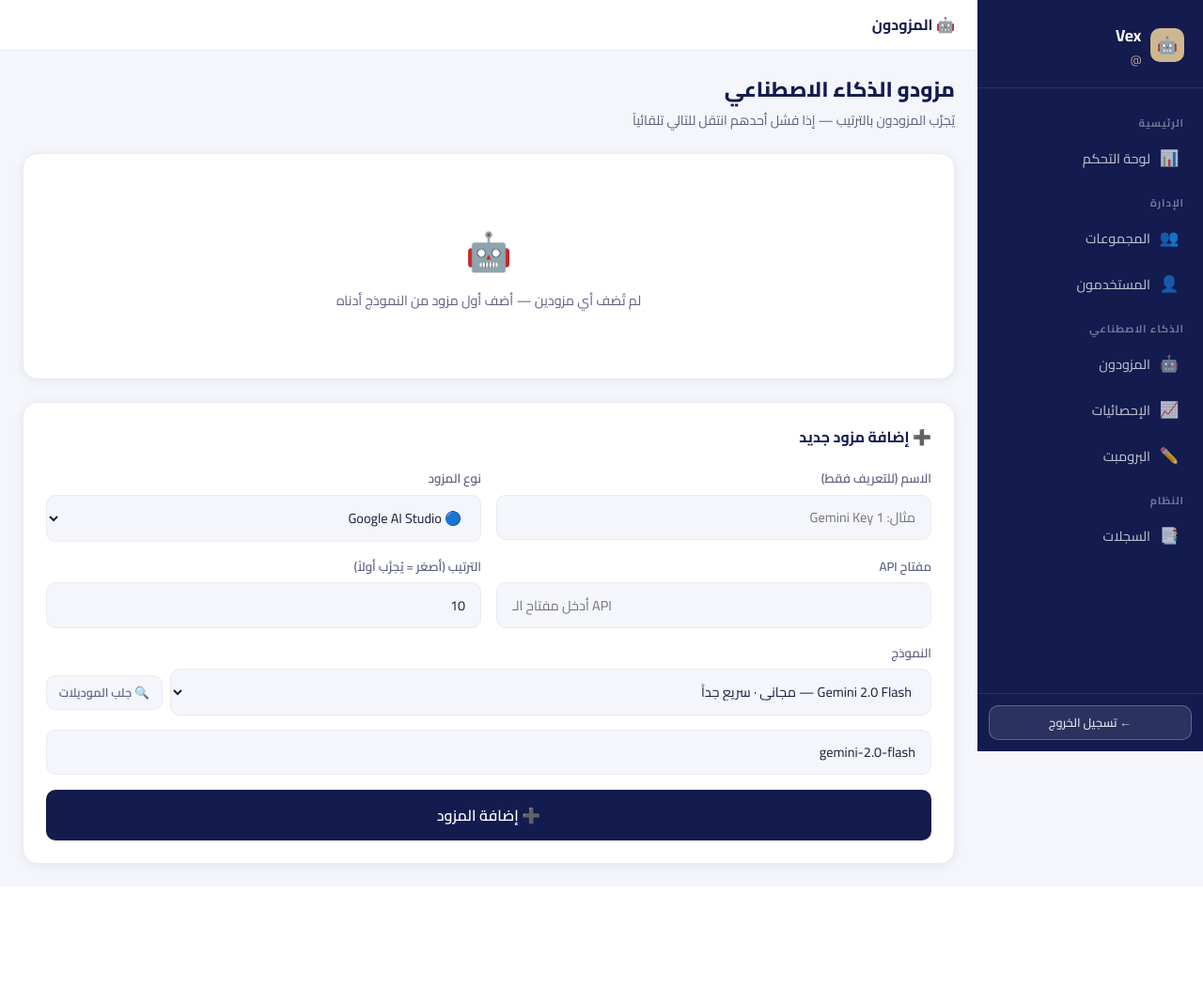
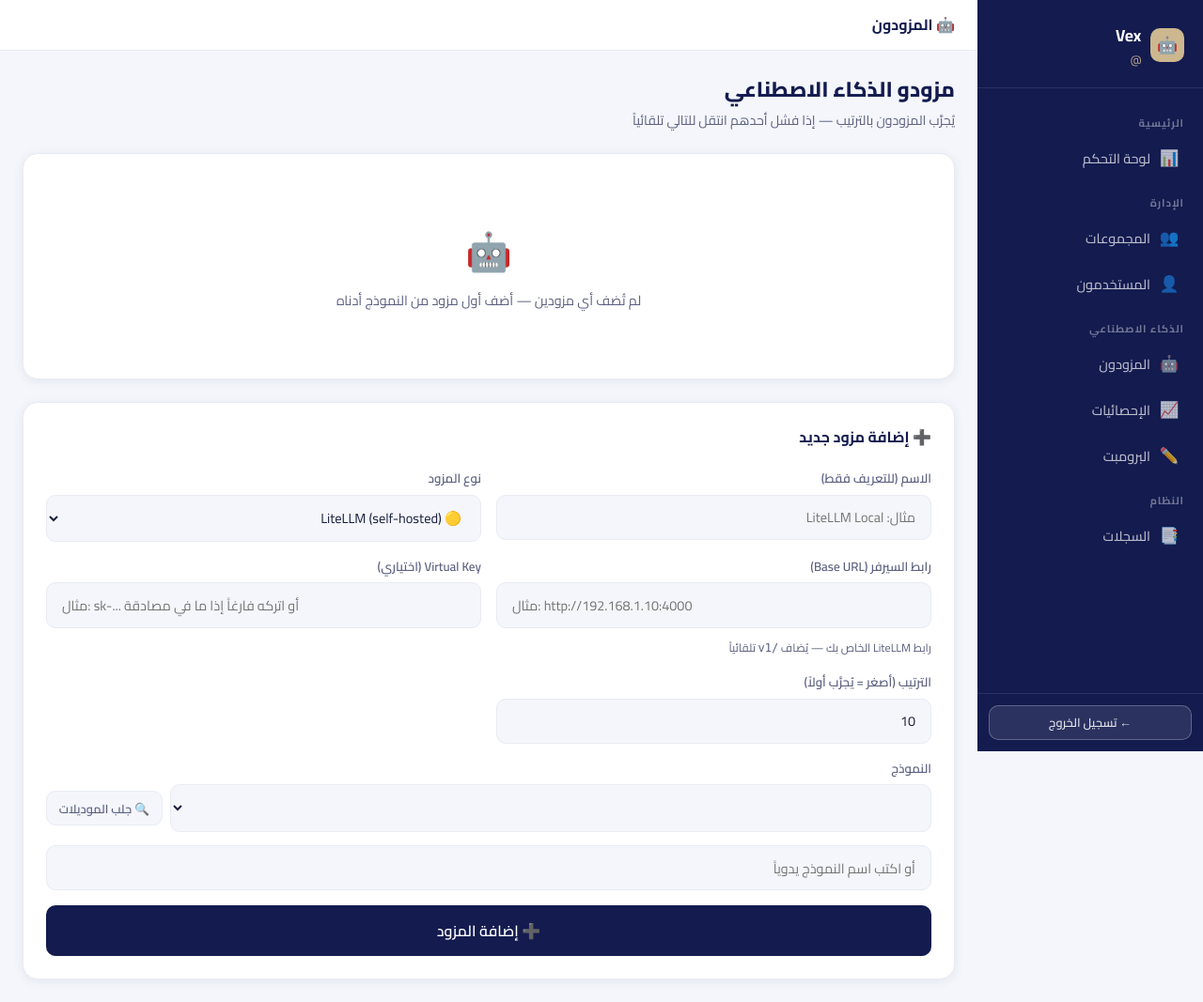
Before and after one commit to twuijri/Vex, a FastAPI app: template web/templates/ai_providers.html in a window 1280 px wide. Shown: the whole page at 94% size. Before the commit the page ends 929 px from the top, so only its background shows below. Run offline with FastAPI, Linux system fonts and the light colour scheme; the template is opened without the code that fills it, so the values that code supplies are empty.

Commit message:
feat: replace GitHub Copilot with LiteLLM provider (base_url + virtual key support)

```diff
--- a/bot/services/ai_provider_service.py
+++ b/bot/services/ai_provider_service.py
@@ -37,6 +37,7 @@
     api_key: str,
     model: str,
     priority: int = 10,
+    base_url: str | None = None,
 ) -> AIProvider:
     """Add a new AI provider."""
     async with get_db() as session:
@@ -47,6 +48,7 @@
             model=model,
             priority=priority,
             is_active=True,
+            base_url=base_url or None,
         )
         session.add(provider)
         await session.flush()
--- a/db/models.py
+++ b/db/models.py
@@ -261,8 +261,10 @@
     provider_type: Mapped[str] = mapped_column(String(30))
     # API key
     api_key: Mapped[str] = mapped_column(Text)
-    # Model name, e.g. 'gemini-1.5-flash', 'gpt-4o', 'aubmindlab/bert-base-arabertv02'
+    # Model name, e.g. 'gemini-1.5-flash', 'gpt-3.5-turbo'
     model: Mapped[str] = mapped_column(String(200))
+    # Optional base URL — required for LiteLLM / self-hosted endpoints
+    base_url: Mapped[Optional[str]] = mapped_column(String(500), nullable=True)
     # Lower number = tried first
     priority: Mapped[int] = mapped_column(Integer, default=10)
     is_active: Mapped[bool] = mapped_column(Boolean, default=True)
--- a/web/routes/dashboard.py
+++ b/web/routes/dashboard.py
@@ -224,14 +224,36 @@
     "blackbox": "https://api.blackbox.ai/v1/models",
     "google_studio": None,   # Static list
     "huggingface": None,     # Static list
+    "litellm": None,         # Dynamic — built from base_url
 }
 
 @router.get("/ai-providers/fetch-models")
 async def fetch_provider_models(
     provider_type: str = Query(...),
-    api_key: str = Query(...),
+    api_key: str = Query(""),
+    base_url: str = Query(""),
 ):
     """Fetch available model IDs for a given provider type and API key."""
+    # LiteLLM: call /v1/models on the self-hosted server
+    if provider_type == "litellm":
+        if not base_url:
+            return JSONResponse({"models": [], "error": "أدخل رابط السيرفر أولاً"})
+        url = base_url.rstrip("/")
+        if not url.endswith("/v1"):
+            url += "/v1"
+        url += "/models"
+        try:
+            headers = {"Authorization": f"Bearer {api_key}"} if api_key else {}
+            async with httpx.AsyncClient(timeout=10.0) as client:
+                resp = await client.get(url, headers=headers)
+                resp.raise_for_status()
+                data = resp.json()
+            models = [m.get("id", m) if isinstance(m, dict) else str(m)
+                      for m in data.get("data", data.get("models", []))]
+            return JSONResponse({"models": sorted(models)})
+        except Exception as e:
+            return JSONResponse({"models": [], "error": str(e)}, status_code=200)
+
     url = MODELS_ENDPOINTS.get(provider_type)
     if not url:
         return JSONResponse({"models": [], "error": "لا يدعم الجلب التلقائي"})
@@ -249,100 +271,6 @@
     except Exception as e:
         return JSONResponse({"models": [], "error": str(e)}, status_code=200)
 
-
-# ── GitHub Copilot Device Flow ───────────────────────────────────────────────
-
-# Well-known public client ID used by open-source Copilot clients (copilot.vim, etc.)
-_COPILOT_DEFAULT_CLIENT_ID = "Iv1.b507a08c87ecfe98"
-GITHUB_CLIENT_ID = os.getenv("GITHUB_CLIENT_ID", _COPILOT_DEFAULT_CLIENT_ID)
-
-# Temporary in-memory store: device_code -> {name, model, priority}
-_device_sessions: dict[str, dict] = {}
-
-
-@router.get("/ai-providers/github-copilot/device-start")
-async def github_copilot_device_start(
-    name: str = "GitHub Copilot",
-    model: str = "gpt-4o",
-    priority: int = 10,
-):
-    """Step 1: Request a device code from GitHub and return it to the UI."""
-    try:
-        async with httpx.AsyncClient(timeout=15.0) as client:
-            resp = await client.post(
-                "https://github.com/login/device/code",
-                headers={"Accept": "application/json"},
-                data={"client_id": GITHUB_CLIENT_ID, "scope": "read:user"},
-            )
-            data = resp.json()
-    except Exception as e:
-        return JSONResponse({"error": f"فشل الاتصال بـ GitHub: {e}"}, status_code=500)
-
-    if "error" in data:
-        return JSONResponse({"error": data.get("error_description", str(data))}, status_code=400)
-
-    device_code = data["device_code"]
-    _device_sessions[device_code] = {"name": name, "model": model, "priority": priority}
-
-    return JSONResponse({
-        "device_code": device_code,
-        "user_code": data["user_code"],
-        "verification_uri": data.get("verification_uri", "https://github.com/login/device"),
-        "expires_in": data.get("expires_in", 900),
-        "interval": data.get("interval", 5),
-    })
-
-
-@router.get("/ai-providers/github-copilot/device-poll")
-async def github_copilot_device_poll(device_code: str = ""):
-    """Step 2: Poll GitHub to check if user has authorized the device."""
-    if not device_code or device_code not in _device_sessions:
-        return JSONResponse({"status": "error", "message": "جلسة غير صالحة"}, status_code=400)
-
-    try:
-        async with httpx.AsyncClient(timeout=15.0) as client:
-            resp = await client.post(
-                "https://github.com/login/oauth/access_token",
-                headers={"Accept": "application/json"},
-                data={
-                    "client_id": GITHUB_CLIENT_ID,
-                    "device_code": device_code,
-                    "grant_type": "urn:ietf:params:oauth:grant-type:device_code",
-                },
-            )
-            data = resp.json()
-    except Exception as e:
-        return JSONResponse({"status": "error", "message": str(e)})
-
-    error = data.get("error", "")
-
-    if error == "authorization_pending":
-        return JSONResponse({"status": "pending"})
-
-    if error == "slow_down":
-        return JSONResponse({"status": "slow_down"})
-
-    if error == "expired_token":
-        _device_sessions.pop(device_code, None)
-        return JSONResponse({"status": "expired"})
-
-    if error:
-        return JSONResponse({"status": "error", "message": data.get("error_description", error)})
-
-    # Success — save provider
-    access_token = data.get("access_token", "")
-    if not access_token:
-        return JSONResponse({"status": "error", "message": "لم يتم الحصول على توكن"})
-
-    session = _device_sessions.pop(device_code, {})
-    await add_provider(
-        name=session.get("name", "GitHub Copilot"),
-        provider_type="github_copilot",
-        api_key=access_token,
-        model=session.get("model", "gpt-4o"),
-        priority=session.get("priority", 10),
-    )
-    return JSONResponse({"status": "success"})
 
 
 # ── AI Provider Management ────────────────────────────────────────────────────
@@ -371,6 +299,7 @@
     api_key: str = Form(...),
     model: str = Form(...),
     priority: int = Form(10),
+    base_url: str = Form(""),
 ):
     """Add a new AI provider"""
     await add_provider(
@@ -379,6 +308,7 @@
         api_key=api_key,
         model=model,
         priority=priority,
+        base_url=base_url.strip() or None,
     )
     return RedirectResponse(url="/dashboard/ai-providers", status_code=303)
 
--- a/web/templates/ai_providers.html
+++ b/web/templates/ai_providers.html
@@ -38,7 +38,16 @@
     }
 </style>
 <script>
+<script>
     const PRESETS = {
+        litellm: [
+            { label: "gpt-4o", value: "gpt-4o" },
+            { label: "gpt-4o-mini", value: "gpt-4o-mini" },
+            { label: "gpt-3.5-turbo", value: "gpt-3.5-turbo" },
+            { label: "claude-3-5-sonnet", value: "claude-3-5-sonnet" },
+            { label: "gemini/gemini-2.0-flash", value: "gemini/gemini-2.0-flash" },
+            { label: "اكتب اسم النموذج يدوياً", value: "" },
+        ],
         google_studio: [
             { label: "Gemini 2.0 Flash — مجاني · سريع جداً", value: "gemini-2.0-flash" },
             { label: "Gemini 2.0 Flash Lite", value: "gemini-2.0-flash-lite" },
@@ -51,26 +60,16 @@
             { label: "CAMeL BERT", value: "CAMeL-Lab/bert-base-arabic-camelbert-mix" },
         ],
         blackbox: [{ label: "(جلب تلقائي)", value: "" }],
-        github_copilot: [
-            { label: "GPT-4o", value: "gpt-4o" },
-            { label: "GPT-4", value: "gpt-4" },
-            { label: "GPT-3.5 Turbo", value: "gpt-3.5-turbo" },
-            { label: "Claude 3.5 Sonnet", value: "claude-3.5-sonnet" },
-            { label: "o1-mini", value: "o1-mini" },
-        ],
     };
     function onTypeChange() {
         const type = document.getElementById("provider_type").value;
-        const isCopilot = type === "github_copilot";
-        document.getElementById("api_key_row").style.display = isCopilot ? "none" : "";
-        document.getElementById("copilot_connect_row").style.display = isCopilot ? "" : "none";
-        document.getElementById("submit_add_btn").style.display = isCopilot ? "none" : "";
-        document.getElementById("api_key_input").required = !isCopilot;
-        // Only submit the dummy oauth_pending field when Copilot is selected
-        document.getElementById("copilot_dummy_key").disabled = !isCopilot;
-        if (!isCopilot) {
-            document.getElementById("api_key_input").placeholder = type === "blackbox" ? "ضع cookies/session أو API key" : "أدخل مفتاح الـ API";
-        }
+        const isLitellm = type === "litellm";
+        document.getElementById("base_url_row").style.display = isLitellm ? "" : "none";
+        document.getElementById("api_key_label").textContent = isLitellm ? "Virtual Key (اختياري)" : "مفتاح API";
+        document.getElementById("api_key_input").required = !isLitellm;
+        document.getElementById("api_key_input").placeholder = isLitellm
+            ? "مثال: sk-... أو اتركه فارغاً إذا ما في مصادقة"
+            : (type === "blackbox" ? "ضع cookies/session أو API key" : "أدخل مفتاح الـ API");
         populatePresets(type);
     }
     function populatePresets(type) {
@@ -80,7 +79,8 @@
             const o = document.createElement("option");
             o.value = p.value; o.textContent = p.label; sel.appendChild(o);
         });
-        if (sel.options.length > 0) document.getElementById("model").value = sel.options[0].value;
+        const first = sel.options[0];
+        if (first && first.value) document.getElementById("model").value = first.value;
     }
     function onPresetChange() {
         const val = document.getElementById("model_preset").value;
@@ -89,11 +89,13 @@
     async function fetchModels() {
         const type = document.getElementById("provider_type").value;
         const key = document.getElementById("api_key_input").value;
-        if (!key) { alert("أدخل مفتاح API أولاً"); return; }
+        const baseUrl = document.getElementById("base_url_input").value.trim();
         const btn = document.getElementById("btn_fetch");
         btn.disabled = true; btn.textContent = "جاري الجلب...";
         try {
-            const r = await fetch(`/dashboard/ai-providers/fetch-models?provider_type=${type}&api_key=${encodeURIComponent(key)}`);
+            let url = `/dashboard/ai-providers/fetch-models?provider_type=${type}&api_key=${encodeURIComponent(key)}`;
+            if (baseUrl) url += `&base_url=${encodeURIComponent(baseUrl)}`;
+            const r = await fetch(url);
             const d = await r.json();
             if (d.models && d.models.length) {
                 const sel = document.getElementById("model_preset");
@@ -104,56 +106,8 @@
         } catch (e) { alert("خطأ في الاتصال"); }
         btn.disabled = false; btn.textContent = "🔍 جلب الموديلات";
     }
-    function buildCopilotUrl() {
-        const name = encodeURIComponent(document.getElementById("provider_name").value || "GitHub Copilot");
-        const model = encodeURIComponent(document.getElementById("model").value || "gpt-4o");
-        const priority = encodeURIComponent(document.getElementById("priority_input").value || "10");
-        startDeviceFlow(name, model, priority);
-    }
-    async function startDeviceFlow(name, model, priority) {
-        const btn = document.getElementById("copilot_btn");
-        btn.disabled = true; btn.textContent = "⏳ جاري الاتصال بـ GitHub...";
-        try {
-            const r = await fetch(`/dashboard/ai-providers/github-copilot/device-start?name=${name}&model=${model}&priority=${priority}`);
-            const d = await r.json();
-            if (d.error) { alert("❌ " + d.error); btn.disabled=false; btn.innerHTML='<svg width="18" height="18" viewBox="0 0 24 24" fill="currentColor"><path d="M12 0C5.37 0 0 5.37 0 12c0 5.31 3.435 9.795 8.205 11.385.6.105.825-.255.825-.57 0-.285-.015-1.23-.015-2.235-3.015.555-3.795-.735-4.035-1.41-.135-.345-.72-1.41-1.23-1.695-.42-.225-1.02-.78-.015-.795.945-.015 1.62.87 1.845 1.23 1.08 1.815 2.805 1.305 3.495.99.105-.78.42-1.305.765-1.605-2.67-.3-5.46-1.335-5.46-5.925 0-1.305.465-2.385 1.23-3.225-.12-.3-.54-1.53.12-3.18 0 0 1.005-.315 3.3 1.23.96-.27 1.98-.405 3-.405s2.04.135 3 .405c2.295-1.56 3.3-1.23 3.3-1.23.66 1.65.24 2.88.12 3.18.765.84 1.23 1.905 1.23 3.225 0 4.605-2.805 5.625-5.475 5.925.435.375.81 1.095.81 2.22 0 1.605-.015 2.895-.015 3.3 0 .315.225.69.825.57A12.02 12.02 0 0 0 24 12c0-6.63-5.37-12-12-12z"/></svg> ربط مع GitHub'; return; }
-            showDeviceModal(d);
-            pollDeviceFlow(d.device_code, Math.max(d.interval || 5, 5) * 1000);
-        } catch(e) { alert("خطأ في الاتصال"); btn.disabled=false; }
-    }
-    function showDeviceModal(d) {
-        document.getElementById("device_user_code").textContent = d.user_code;
-        document.getElementById("device_link").href = d.verification_uri;
-        document.getElementById("device_modal").style.display = "flex";
-    }
-    let _pollTimer = null;
-    async function pollDeviceFlow(deviceCode, intervalMs) {
-        clearTimeout(_pollTimer);
-        const statusEl = document.getElementById("device_status");
-        try {
-            const r = await fetch(`/dashboard/ai-providers/github-copilot/device-poll?device_code=${encodeURIComponent(deviceCode)}`);
-            const d = await r.json();
-            if (d.status === "success") {
-                statusEl.textContent = "✅ تم الربط بنجاح! جاري التحديث...";
-                statusEl.style.color = "#38c860";
-                setTimeout(() => location.href = "/dashboard/ai-providers?msg=✅ تم ربط GitHub Copilot بنجاح", 1200);
-                return;
-            } else if (d.status === "expired") {
-                statusEl.textContent = "❌ انتهت صلاحية الكود. أعد المحاولة.";
-                statusEl.style.color = "#ff6b6b";
-                return;
-            } else if (d.status === "error") {
-                statusEl.textContent = "❌ " + (d.message || "خطأ غير معروف");
-                statusEl.style.color = "#ff6b6b";
-                return;
-            }
-            // pending or slow_down — keep polling
-            if (d.status === "slow_down") intervalMs = Math.min(intervalMs + 5000, 30000);
-            statusEl.textContent = "⏳ بانتظار الموافقة على GitHub...";
-        } catch(e) { /* network hiccup, retry */ }
-        _pollTimer = setTimeout(() => pollDeviceFlow(deviceCode, intervalMs), intervalMs);
-    }
     window.onload = () => onTypeChange();
+</script>
 </script>
 {% endblock %}
 
@@ -237,34 +191,29 @@
         <div class="form-grid" style="margin-bottom:1rem;">
             <div class="form-group">
                 <label class="form-label">الاسم (للتعريف فقط)</label>
-                <input class="input" type="text" name="name" id="provider_name" placeholder="مثال: Gemini Key 1" required>
+                <input class="input" type="text" name="name" id="provider_name" placeholder="مثال: LiteLLM Local" required>
             </div>
             <div class="form-group">
                 <label class="form-label">نوع المزود</label>
                 <select class="select-field" name="provider_type" id="provider_type" onchange="onTypeChange()">
+                    <option value="litellm">🟡 LiteLLM (self-hosted)</option>
                     <option value="google_studio">🔵 Google AI Studio</option>
                     <option value="blackbox">🟣 Blackbox.ai</option>
                     <option value="huggingface">🟠 HuggingFace</option>
-                    <option value="github_copilot">🟢 GitHub Copilot</option>
                 </select>
             </div>
-            <div class="form-group" id="api_key_row">
-                <label class="form-label">مفتاح API</label>
-                <input class="input" type="password" name="api_key" id="api_key_input" placeholder="أدخل مفتاح الـ API"
-                    required>
+            <div class="form-group" id="base_url_row">
+                <label class="form-label">رابط السيرفر (Base URL)</label>
+                <input class="input" type="text" name="base_url" id="base_url_input"
+                    placeholder="مثال: http://192.168.1.10:4000" style="direction:ltr;">
+                <div style="font-size:0.75rem;color:var(--text-muted);margin-top:0.3rem;">
+                    رابط LiteLLM الخاص بك — يُضاف <code>/v1</code> تلقائياً
+                </div>
             </div>
-            <div class="form-group" id="copilot_connect_row" style="display:none;">
-                <label class="form-label">التوثيق</label>
-                <div style="display:flex;align-items:center;gap:0.75rem;">
-                    <button type="button" id="copilot_btn" onclick="buildCopilotUrl()" class="btn btn-primary"
-                        style="display:flex;align-items:center;gap:0.5rem;">
-                        <svg width="18" height="18" viewBox="0 0 24 24" fill="currentColor"><path d="M12 0C5.37 0 0 5.37 0 12c0 5.31 3.435 9.795 8.205 11.385.6.105.825-.255.825-.57 0-.285-.015-1.23-.015-2.235-3.015.555-3.795-.735-4.035-1.41-.135-.345-.72-1.41-1.23-1.695-.42-.225-1.02-.78-.015-.795.945-.015 1.62.87 1.845 1.23 1.08 1.815 2.805 1.305 3.495.99.105-.78.42-1.305.765-1.605-2.67-.3-5.46-1.335-5.46-5.925 0-1.305.465-2.385 1.23-3.225-.12-.3-.54-1.53.12-3.18 0 0 1.005-.315 3.3 1.23.96-.27 1.98-.405 3-.405s2.04.135 3 .405c2.295-1.56 3.3-1.23 3.3-1.23.66 1.65.24 2.88.12 3.18.765.84 1.23 1.905 1.23 3.225 0 4.605-2.805 5.625-5.475 5.925.435.375.81 1.095.81 2.22 0 1.605-.015 2.895-.015 3.3 0 .315.225.69.825.57A12.02 12.02 0 0 0 24 12c0-6.63-5.37-12-12-12z"/></svg>
-                        ربط مع GitHub
-                    </button>
-                    <span style="font-size:0.8rem;color:var(--text-muted);">ستُوجَّه إلى GitHub للموافقة</span>
-                </div>
-                <!-- Hidden dummy so form validation passes when Copilot is selected -->
-                <input type="hidden" name="api_key" id="copilot_dummy_key" value="oauth_pending" disabled>
+            <div class="form-group">
+                <label class="form-label" id="api_key_label">Virtual Key (اختياري)</label>
+                <input class="input" type="password" name="api_key" id="api_key_input"
+                    placeholder="مثال: sk-... أو اتركه فارغاً إذا ما في مصادقة">
             </div>
             <div class="form-group">
                 <label class="form-label">الترتيب (أصغر = يُجرَّب أولاً)</label>
@@ -278,11 +227,10 @@
                     <button type="button" id="btn_fetch" onclick="fetchModels()" class="btn btn-ghost btn-sm"
                         style="white-space:nowrap;">🔍 جلب الموديلات</button>
                 </div>
-                <input class="input" type="text" name="model" id="model" placeholder="أو اكتب اسم النموذج يدوياً"
-                    required>
+                <input class="input" type="text" name="model" id="model" placeholder="أو اكتب اسم النموذج يدوياً" required>
             </div>
         </div>
-        <button type="submit" id="submit_add_btn" class="btn btn-primary btn-full btn-lg">➕ إضافة المزود</button>
+        <button type="submit" class="btn btn-primary btn-full btn-lg">➕ إضافة المزود</button>
     </form>
 </div>
 {% endblock %}
```
Also changed, not shown: bot/services/ai_service.py (+25 -52 lines).
